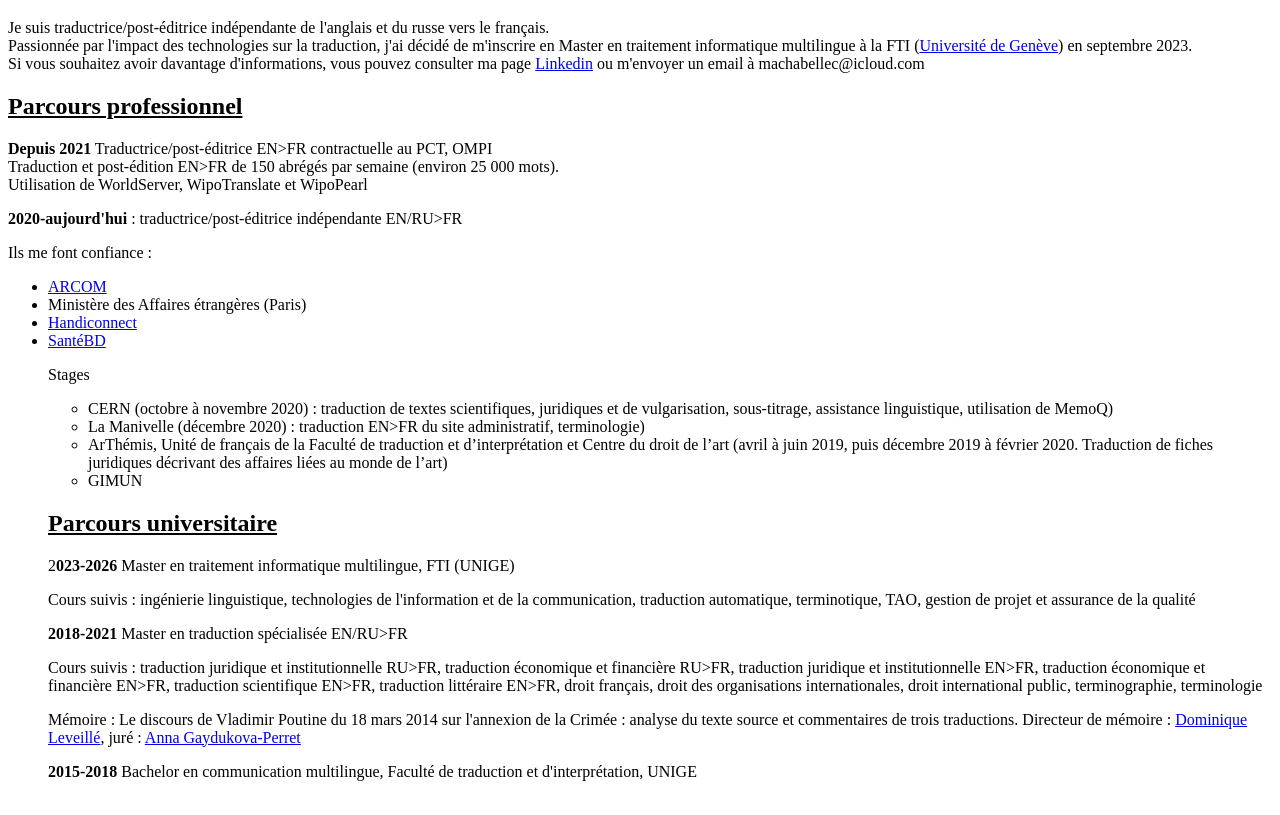
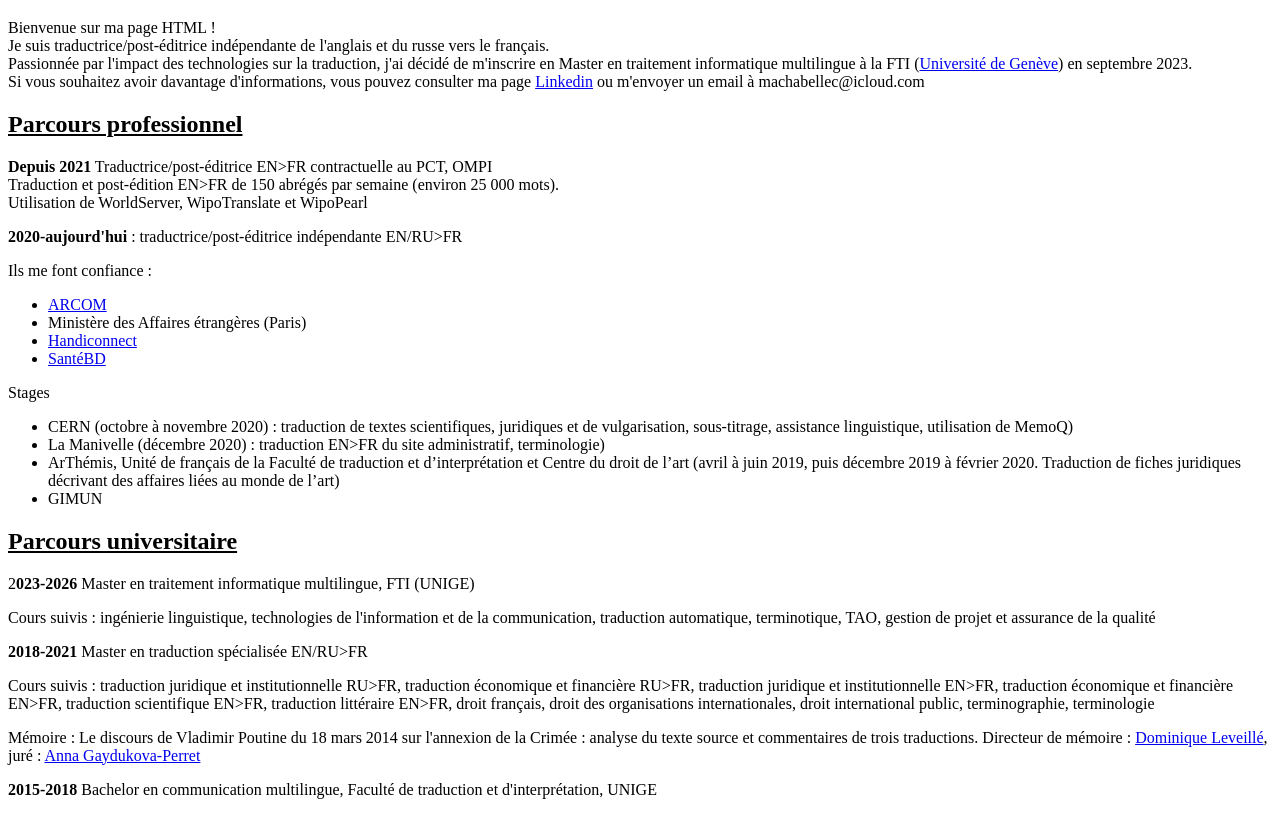
Before and after one commit to machabellec/machabellec, a plain HTML site: page index.html in a window 1280 px wide. Shown: the part 61-876 px from the top of the page. Drawn offline with Linux system fonts and the light colour scheme.

Commit message:
Mise à jour
Mise à jour de la balise fermante pour la liste

```diff
--- a/index.html
+++ b/index.html
@@ -5,7 +5,7 @@
 	</head>
  	<body>
 		<h1>Macha Bellec</h1>
-		<p>Je suis traductrice/post-éditrice indépendante de l'anglais et du russe vers le français.<br/>Passionnée par l'impact des technologies sur la traduction, j'ai décidé de m'inscrire en Master en traitement informatique multilingue à la FTI (<a href="https://www.unige.ch">Université de Genève</a>) en septembre 2023.<br/>Si vous souhaitez avoir davantage d'informations, vous pouvez consulter ma page <a href="https://www.linkedin.com/in/macha-bellec/">Linkedin<a/> ou m'envoyer un email à machabellec@icloud.com </p>
+		<p>Bienvenue sur ma page HTML !<br/>Je suis traductrice/post-éditrice indépendante de l'anglais et du russe vers le français.<br/>Passionnée par l'impact des technologies sur la traduction, j'ai décidé de m'inscrire en Master en traitement informatique multilingue à la FTI (<a href="https://www.unige.ch">Université de Genève</a>) en septembre 2023.<br/>Si vous souhaitez avoir davantage d'informations, vous pouvez consulter ma page <a href="https://www.linkedin.com/in/macha-bellec/">Linkedin<a/> ou m'envoyer un email à machabellec@icloud.com </p>
 		<h2><u>Parcours professionnel</u></h2>
 		<p><strong>Depuis 2021</strong> Traductrice/post-éditrice EN>FR contractuelle au PCT, OMPI<br/>Traduction et post-édition EN>FR de 150 abrégés par semaine (environ 25 000 mots).<br/>Utilisation de WorldServer, WipoTranslate et WipoPearl </p>
 		<p><strong>2020-aujourd'hui</strong> : traductrice/post-éditrice indépendante EN/RU>FR<p/>
@@ -15,7 +15,7 @@
 		<li>Ministère des Affaires étrangères (Paris)</li>
 		<li><a href="https://handiconnect.fr">Handiconnect<a/></li>
 		<li><a href="https://santebd.org">SantéBD<a/><p/></li>
-		</div>
+		</ul>
 		<p>Stages</p>
 		<ul>
 		<li>CERN (octobre à novembre 2020) : traduction de textes scientifiques, juridiques et de vulgarisation, sous-titrage, assistance linguistique, utilisation de MemoQ)</li>
@@ -28,7 +28,7 @@
 		<p>Cours suivis : ingénierie linguistique, technologies de l'information et de la communication, traduction automatique, terminotique, TAO, gestion de projet et assurance de la qualité<p/>
 		<p><strong>2018-2021</strong> Master en traduction spécialisée EN/RU>FR<p/>
 		<p>Cours suivis : traduction juridique et institutionnelle RU>FR, traduction économique et financière RU>FR, traduction juridique et institutionnelle EN>FR, traduction économique et financière EN>FR, traduction scientifique EN>FR, traduction littéraire EN>FR, droit français, droit des organisations internationales, droit international public, terminographie, terminologie</p>
-		<p>Mémoire : Le discours de Vladimir Poutine du 18 mars 2014 sur l'annexion de la Crimée : analyse du texte source et commentaires de trois traductions. Directeur de mémoire : <a href="https://www.unige.ch/fti/fr/faculte/enseignants-collaborateurs/dominique-leveille/">Dominique Leveillé<a/>, juré : <a href="https://www.unige.ch/fti/fr/faculte/enseignants-collaborateurs/anna-gaydukova-perret/">Anna Gaydukova-Perret<a/></p>
+		<p>Mémoire : <l>Le discours de Vladimir Poutine du 18 mars 2014 sur l'annexion de la Crimée : analyse du texte source et commentaires de trois traductions.</l> Directeur de mémoire : <a href="https://www.unige.ch/fti/fr/faculte/enseignants-collaborateurs/dominique-leveille/">Dominique Leveillé<a/>, juré : <a href="https://www.unige.ch/fti/fr/faculte/enseignants-collaborateurs/anna-gaydukova-perret/">Anna Gaydukova-Perret<a/></p>
 		<p><strong>2015-2018</strong> Bachelor en communication multilingue, Faculté de traduction et d'interprétation, UNIGE<p/>
 	</body>
 </html>
```
